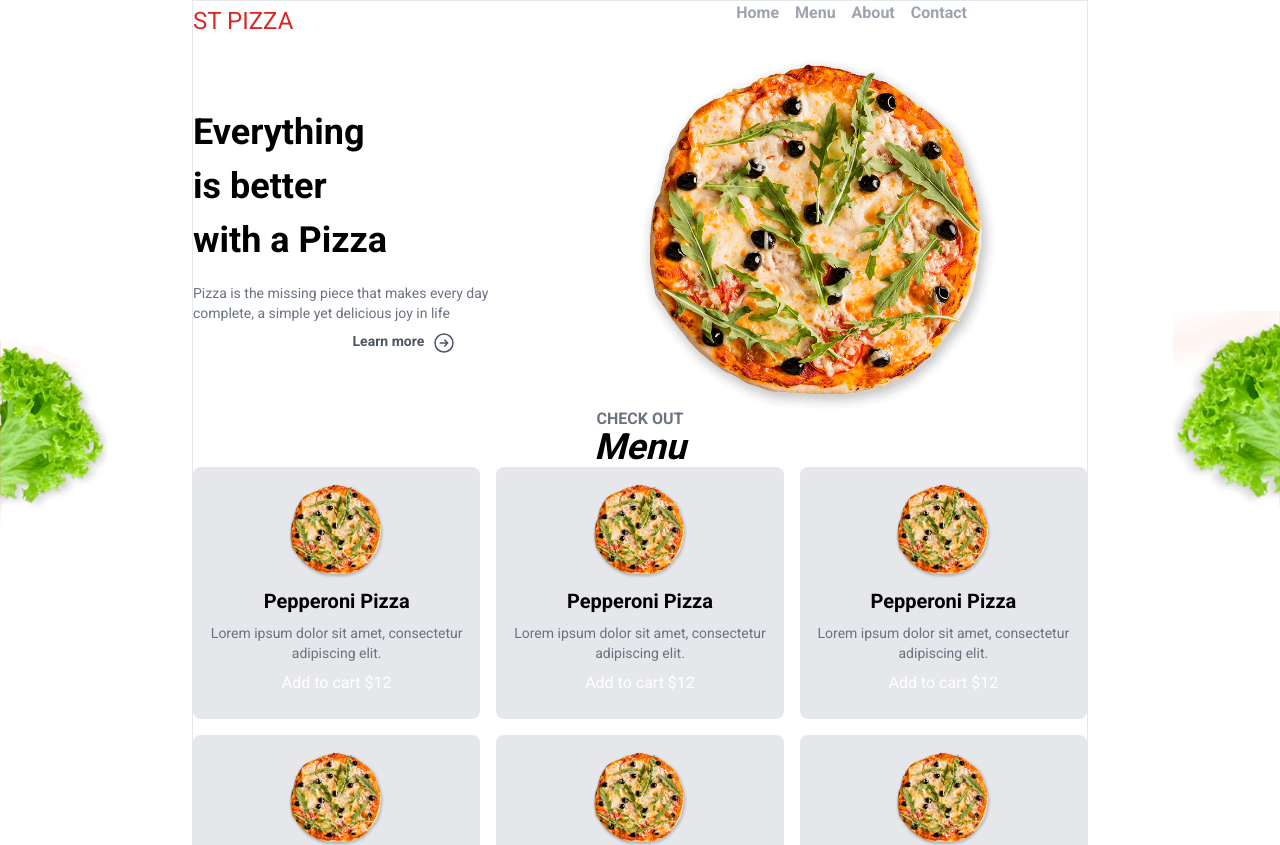
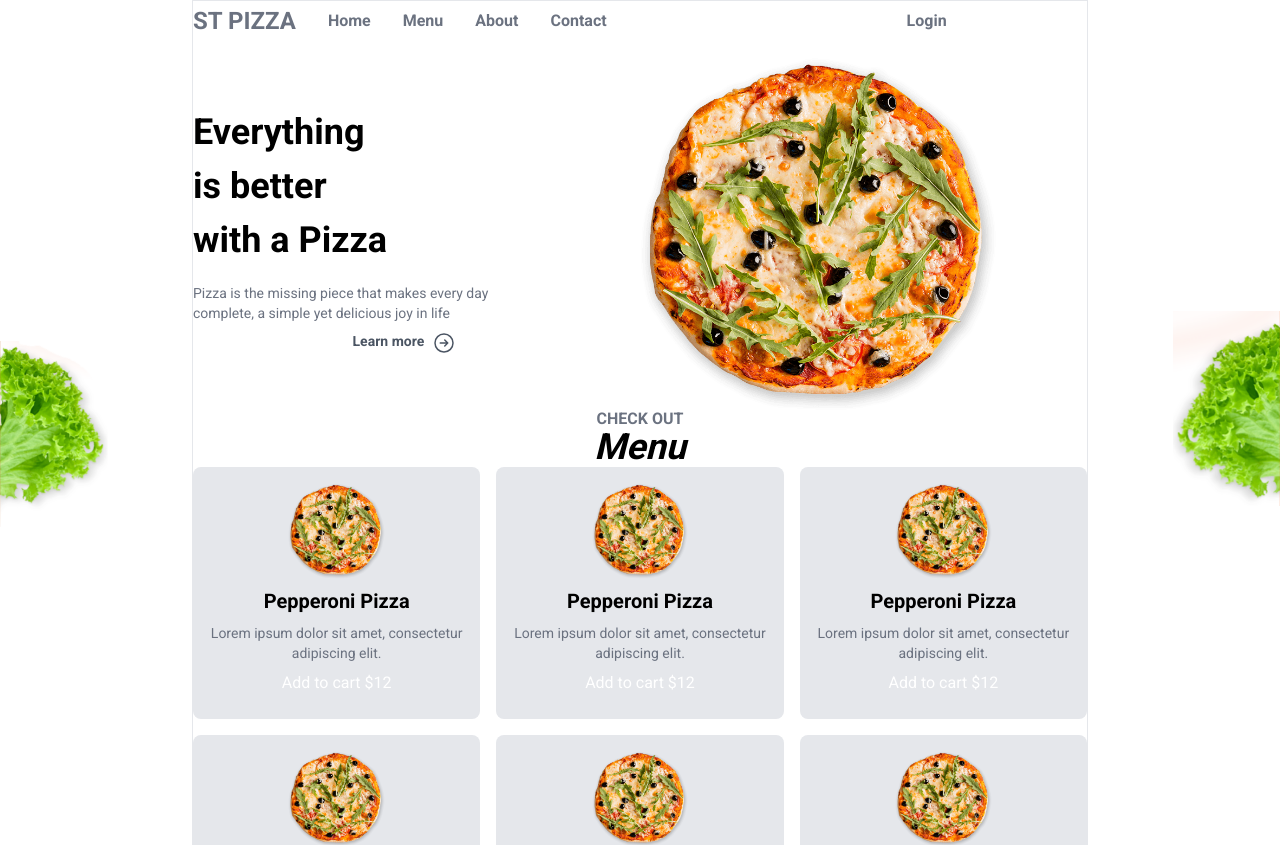
Before and after one commit to tox-in/Nextjs-food-ordering-app, a Next.js app: page / in a window 1280 px wide. Shown: the top 845 px of the page. Built offline with nearby package versions, Linux system fonts and the light colour scheme.

Commit message:
changes in Header.js

```diff
--- a/src/components/layout/Header.js
+++ b/src/components/layout/Header.js
@@ -3,13 +3,16 @@ import Link from "next/link";
 export default function Header() {
  return (
     <header className="flex items-center justify-between">
-      <Link className="text-red-600 font-semiblold text-2xl" href="">ST PIZZA</Link>
-      <nav className="flex gap-4 text-gray-400 font-semibold">
+      <nav className="flex items-center gap-8 text-gray-500 font-semibold">
+        <Link className="text-primary font-semibold text-2xl" href="">ST PIZZA</Link>
         <Link href={''}>Home</Link>
         <Link href={''}>Menu</Link>
         <Link href={''}>About</Link>
         <Link href={''}>Contact</Link>
-        <Link href={''} className="bg-primary rounded-full text-white px-8 py-2">Login</Link>
+      </nav>
+      <nav className="flex items-center gap-4 text-gray-500 font-semibold">
+        <Link href={'/login'}>Login</Link>
+      <Link href={'/register'} className="bg-primary rounded-full text-white px-8 py-2">Register</Link>
       </nav>
     </header>
  );
```
